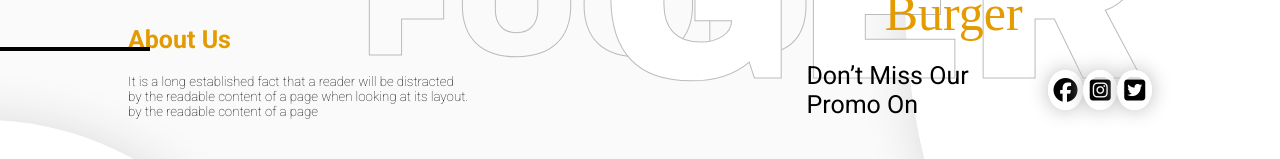
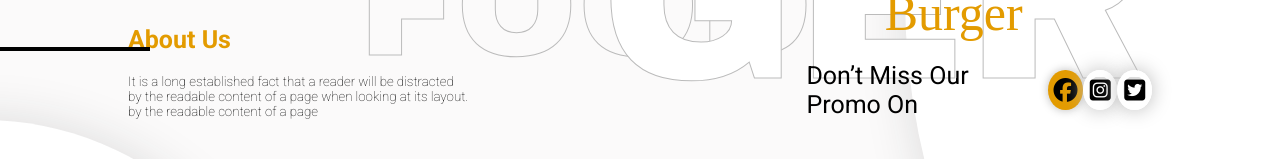
Before and after one commit to felipelarson/vaga-burguer, a React (Create React App) app: page / in a window 1280 px wide. In both pictures the pointer is over the link 1065 px from the left and 635 px from the top of the page. Shown: the part 545-704 px from the top of the page. Built offline with nearby package versions, Linux system fonts and the light colour scheme; a web font is replaced by a local one.

Commit message:
chore: added hover to link

```diff
--- a/src/components/Footer/styles.css
+++ b/src/components/Footer/styles.css
@@ -28,6 +28,11 @@
   font-size: x-large;
 }
 
+.link-footer:hover {
+  box-shadow: 0 0 10px var(--gray);
+  background: var(--secondary);
+}
+
 @media only screen and (max-width: 768px) {
   .position-footer {
     right: 1%;
```
